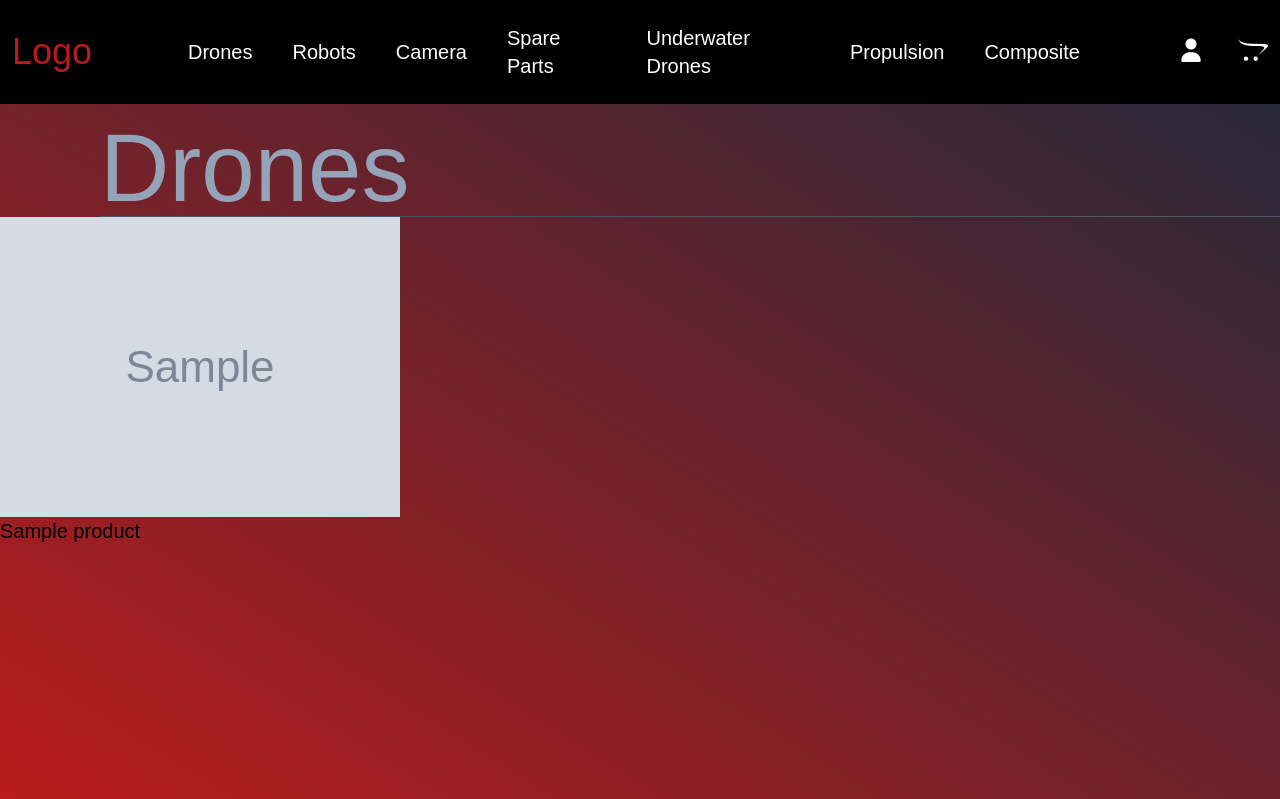
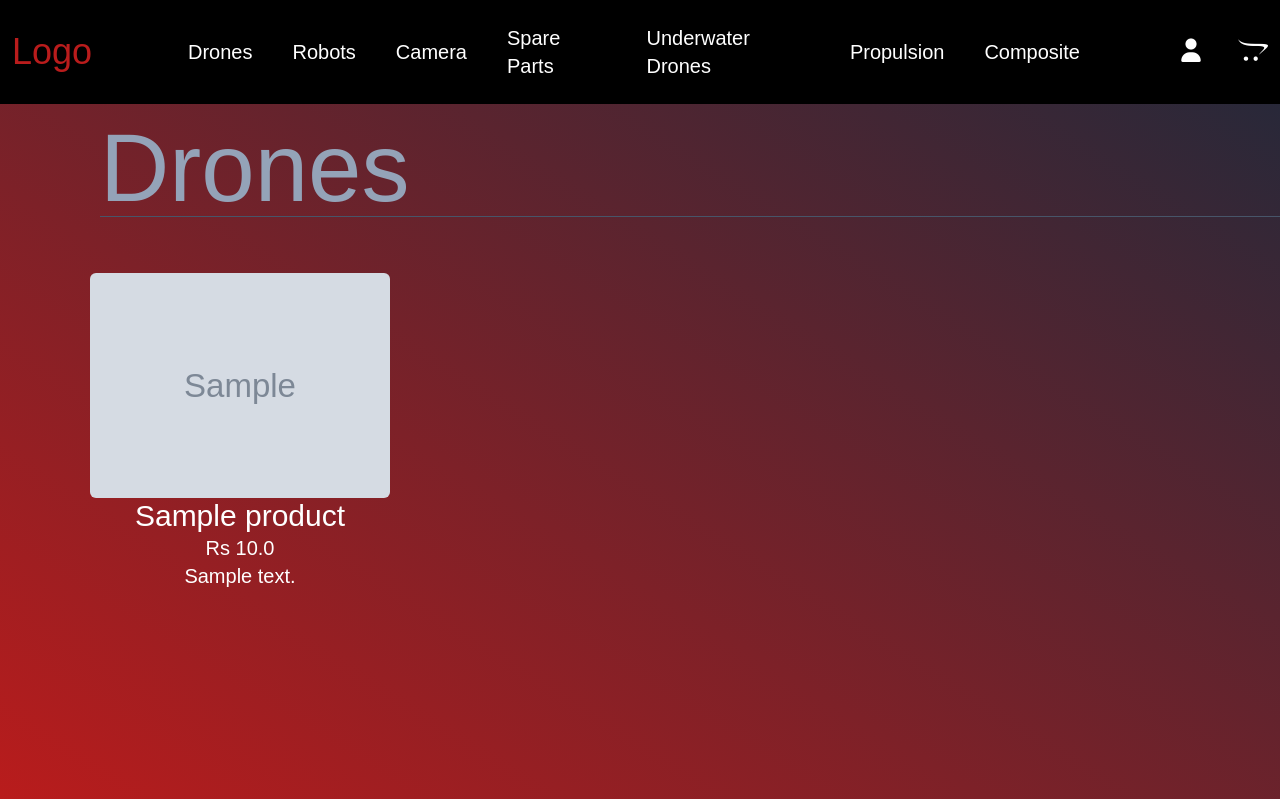
Before and after one commit to sahilwork1230/open-mart, a Django app: template templates/products/drones.html in a window 1280 px wide. Shown: the top 799 px of the page. Run offline with Django 5.2, Linux system fonts and the light colour scheme; the template is opened without the code that fills it: values that come from a table or form of the project are taken from there, others are empty; tables that the repository leaves empty hold one stand-in row (values such as "Sample post"); grey boxes marked "Sample" are stand-in pictures; some libraries are stand-ins or nearby versions; some web fonts are replaced.

Commit message:
create product model and template setup

```diff
--- a/shop/models.py
+++ b/shop/models.py
@@ -1,16 +1,26 @@
 from django.db import models
 
 
+class Category(models.Model):
+    name = models.CharField(max_length=100, unique=True)
+    slug = models.SlugField(max_length=120, unique=True)
+    description = models.TextField(blank=True)
+    is_active = models.BooleanField(default=True)
 
-categories = [("DR", "Drones"), ("RB", "Robots"), ("CM", "Camera"), ("SP", "Spare Parts")]
+    def __str__(self):
+        return self.name
+
+
+
 class Product(models.Model):
-    category = models.CharField(choices=categories, default='DR')
+    category = models.ForeignKey(Category, on_delete=models.PROTECT, related_name="products", null=True, blank=True
+ )
     name = models.CharField(max_length=200)
     title = models.CharField(max_length=100)
     short_description = models.CharField(max_length = 500)
     long_description = models.TextField(default=None)
     price = models.FloatField()
-    image = models.ImageField(upload_to='featured-brand')
+    image = models.ImageField(upload_to='media')
 
     def __str__(self):
         return self.name
--- a/shop/urls.py
+++ b/shop/urls.py
@@ -1,15 +1,16 @@
 from django.urls import path
 from . import views
-
+from django.conf import settings
+from django.conf.urls.static import static
 
 urlpatterns = [
     path('', views.home, name = 'home' ),
     path('cart/', views.cart, name="cart"),
     #Product urls
-    path('drones/', views.product_view, name = 'drones'),
-    path('robots/', views.product_view, name = 'robots'),
-    path('cam/', views.product_view, name = 'cam'),
-    path('spare-parts/', views.product_view, name = 'spare-parts'),
+    path('products/<slug:category_slug>', views.product_view, name = 'product'),
+    # path('robots/', views.product_view, name = 'robots'),
+    # path('cam/', views.product_view, name = 'cam'),
+    # path('spare-parts/', views.product_view, name = 'spare-parts'),
 
     #Auth urls
     path('login/', views.login_view, name='login'),
@@ -18,3 +19,6 @@ urlpatterns = [
     path('reset-password/', views.reset_password, name="reset-password"),
 
 ]
+
+if settings.DEBUG:
+    urlpatterns += static(settings.MEDIA_URL, document_root=settings.MEDIA_ROOT)
--- a/static/css/output.css
+++ b/static/css/output.css
@@ -623,6 +623,14 @@ video {
   margin-top: 2rem;
 }
 
+.mt-1 {
+  margin-top: 0.25rem;
+}
+
+.mt-4 {
+  margin-top: 1rem;
+}
+
 .block {
   display: block;
 }
@@ -693,6 +701,14 @@ video {
 
 .w-screen {
   width: 100vw;
+}
+
+.w-\[400px\] {
+  width: 400px;
+}
+
+.w-\[300px\] {
+  width: 300px;
 }
 
 .max-w-\[1600px\] {
@@ -886,6 +902,26 @@ video {
   padding-bottom: 1.5rem;
 }
 
+.px-4 {
+  padding-left: 1rem;
+  padding-right: 1rem;
+}
+
+.px-5 {
+  padding-left: 1.25rem;
+  padding-right: 1.25rem;
+}
+
+.px-8 {
+  padding-left: 2rem;
+  padding-right: 2rem;
+}
+
+.py-10 {
+  padding-top: 2.5rem;
+  padding-bottom: 2.5rem;
+}
+
 .pt-\[120px\] {
   padding-top: 120px;
 }
@@ -917,6 +953,21 @@ video {
 
 .text-\[50px\] {
   font-size: 50px;
+}
+
+.text-lg {
+  font-size: 1.125rem;
+  line-height: 1.75rem;
+}
+
+.text-xl {
+  font-size: 1.25rem;
+  line-height: 1.75rem;
+}
+
+.text-3xl {
+  font-size: 1.875rem;
+  line-height: 2.25rem;
 }
 
 .uppercase {
@@ -1042,6 +1093,10 @@ video {
 }
 
 @media (min-width: 768px) {
+  .md\:grid {
+    display: grid;
+  }
+
   .md\:grid-cols-2 {
     grid-template-columns: repeat(2, minmax(0, 1fr));
   }
@@ -1083,6 +1138,10 @@ video {
 }
 
 @media (min-width: 1024px) {
+  .lg\:grid-cols-3 {
+    grid-template-columns: repeat(3, minmax(0, 1fr));
+  }
+
   .lg\:text-3xl {
     font-size: 1.875rem;
     line-height: 2.25rem;
@@ -1104,6 +1163,16 @@ video {
   }
 }
 
+@media (min-width: 1536px) {
+  .\32xl\:grid {
+    display: grid;
+  }
+
+  .\32xl\:grid-cols-4 {
+    grid-template-columns: repeat(4, minmax(0, 1fr));
+  }
+}
+
 @media (min-width: 1600px) {
   .\33xl\:justify-between {
     justify-content: space-between;
--- a/store/settings.py
+++ b/store/settings.py
@@ -128,3 +128,6 @@ STATIC_URL = 'static/'
 STATICFILES_DIRS = [
     BASE_DIR / "static",
 ]
+
+MEDIA_URL = '/media/'
+MEDIA_ROOT = os.path.join(BASE_DIR, 'media')
--- a/templates/base.html
+++ b/templates/base.html
@@ -37,7 +37,7 @@
 
             </div>
             <ul id="navlinks" class="flex items-center justify-center md:gap-10 3xl:gap-20 ">
-                <li class="animate-border hover:border-b hover:border-red-600 "><a class="" href="{% url 'drones' %}">Drones</a></li>
+                <li class="animate-border hover:border-b hover:border-red-600 "><a class="" href="{% url 'product' 'drones' %}">Drones</a></li>
                 <li class="animate-border hover:border-b hover:border-red-600 "><a class="" href="#">Robots</a></li>
                 <li class="animate-border hover:border-b hover:border-red-600 "><a class="" href="#">Camera</a></li>
                 <li class="animate-border hover:border-b hover:border-red-600 "><a class="" href="#">Spare Parts</a>
--- a/templates/products/drones.html
+++ b/templates/products/drones.html
@@ -7,14 +7,15 @@ Drones |
 {% block content %}
 <section class="min-h-screen bg-gradient-to-bl from-slate-800 to-red-700 pt-[120px]">
 <div class="max-w-[1800px] mx-auto">
-    <h1 class="text-slate-400 lg:text-8xl md:text-6xl leading-none border-b border-slate-600 ml-[100px] mx-auto">Drones</h1>
-    <div class="w-full">
+    <h1 class="text-slate-400 lg:text-8xl md:text-6xl leading-none border-b border-slate-600 ml-[100px]">Drones</h1>
+    <div class="w-full grid 2xl:grid-cols-4 lg:grid-cols-3 md:grid-cols-2 grid-cols-1 mt-4 mx-auto px-10">
 
         {% for product in products %}
-        <div class="w-full">
-            <img src="{{product.image}}" alt="product-image">
-            <h2 class="">{{product.title}}</h2>
-
+        <div class="flex flex-col items-center text-white py-10">
+            <img class="w-[300px] rounded-md" src="{{product.image.url}}" alt="product-image">
+            <h2 class="text-3xl">{{product.title}}</h2>
+            <p>Rs {{product.price}}</p>
+            <p>{{product.short_description}}</p>
         </div>
         {% endfor %}
 
```
Also changed, not shown: shop/admin.py (+8 -0 lines), shop/views.py (+8 -3 lines), templates/index.html (+4 -4 lines), featured-brand/drones_C9or31d.jpg (added), featured-brand/drones_ZMvAiiL.jpg (added), featured-brand/drones_xOXfBmA.jpg (added), shop/migrations/0001_initial.py, shop/migrations/0002_product_title.py (deleted), shop/migrations/0003_product_image.py (deleted).
